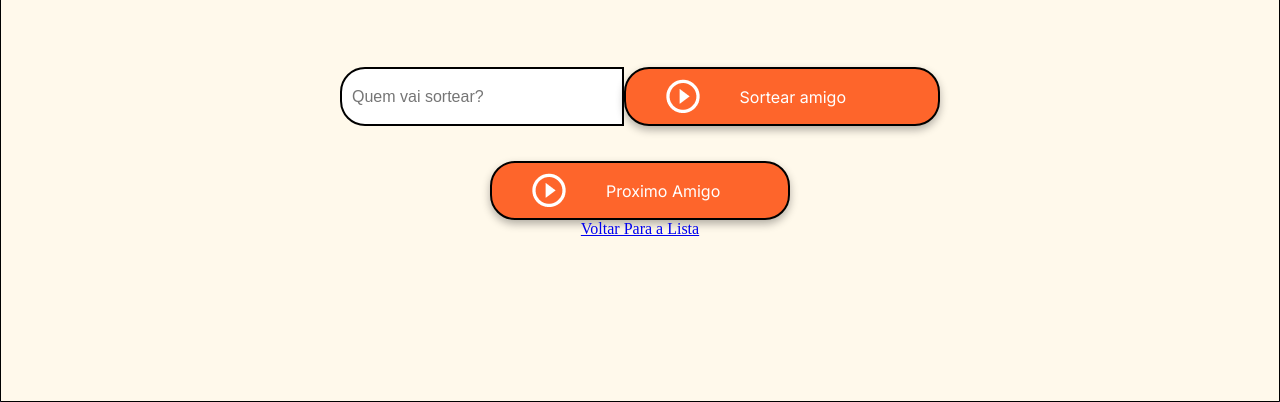
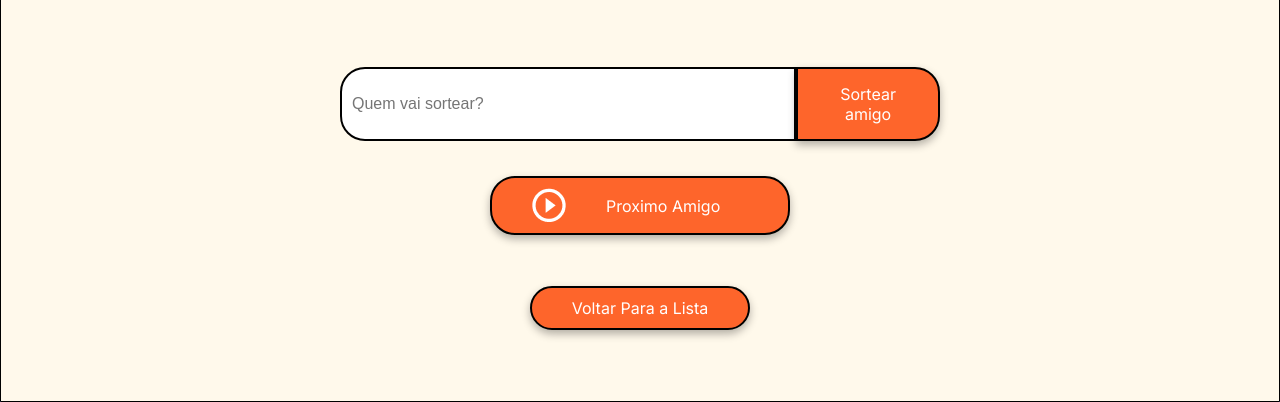
Before and after one commit to ericpetterson/challenge-amigo-secreto_pt-main, a plain HTML site: page sorteador.html in a window 1280 px wide. Shown: the part 398-800 px from the top of the page. Drawn offline with Linux system fonts and the light colour scheme.

Commit message:
Arrumado o design dos botões

```diff
--- a/sorteador.html
+++ b/sorteador.html
@@ -25,8 +25,7 @@
 
             <div class="input-wrapper">
                 <input type="text" id="pessoa" class="input-name" placeholder="Quem vai sortear?">
-                <button class="button-draw" onclick="nomeSorteador()">
-                    <img src="assets/play_circle_outline.png" alt="Ícone para sortear">
+                <button class="button-sortear" onclick="nomeSorteador()">
                     Sortear amigo
                 </button>
             </div>
--- a/style.css
+++ b/style.css
@@ -135,6 +135,16 @@ button {
     background-color: #a1a1a1;
 }
 
+.button-sortear {
+    background-color: var(--color-button);
+    color: var(--color-white);
+    border-radius: 0 25px 25px 0;
+}
+
+.button-sortear:hover {
+    background-color: var(--color-button-hover);
+}
+
 /* Listas */
 ul {
     list-style-type: none;
@@ -170,3 +180,36 @@ ul {
 .button-draw:hover {
     background-color: var(--color-button-hover);
 }
+
+/* Troca de sorteador */
+.troca {
+    flex: 20%;
+    display: flex;
+    justify-content: center;
+    align-items: center;
+    font-family: "Inter", sans-serif;
+
+
+}
+
+.troca-sorteador {
+    display: flex;
+    align-items: center;
+    width: 100%;
+    padding: 10px 40px;
+    color: var(--color-white);
+    background-color: var(--color-button);
+    font-size: 16px;
+    text-decoration: none;
+    border: 2px solid #000;
+    border-radius: 25px;
+    box-shadow: 0 4px 8px rgba(0, 0, 0, 0.3);
+}
+
+.troca-sorteador img {
+    margin-right: 40px;
+}
+
+.troca-sorteador:hover {
+    background-color: var(--color-button-hover);
+}
```
